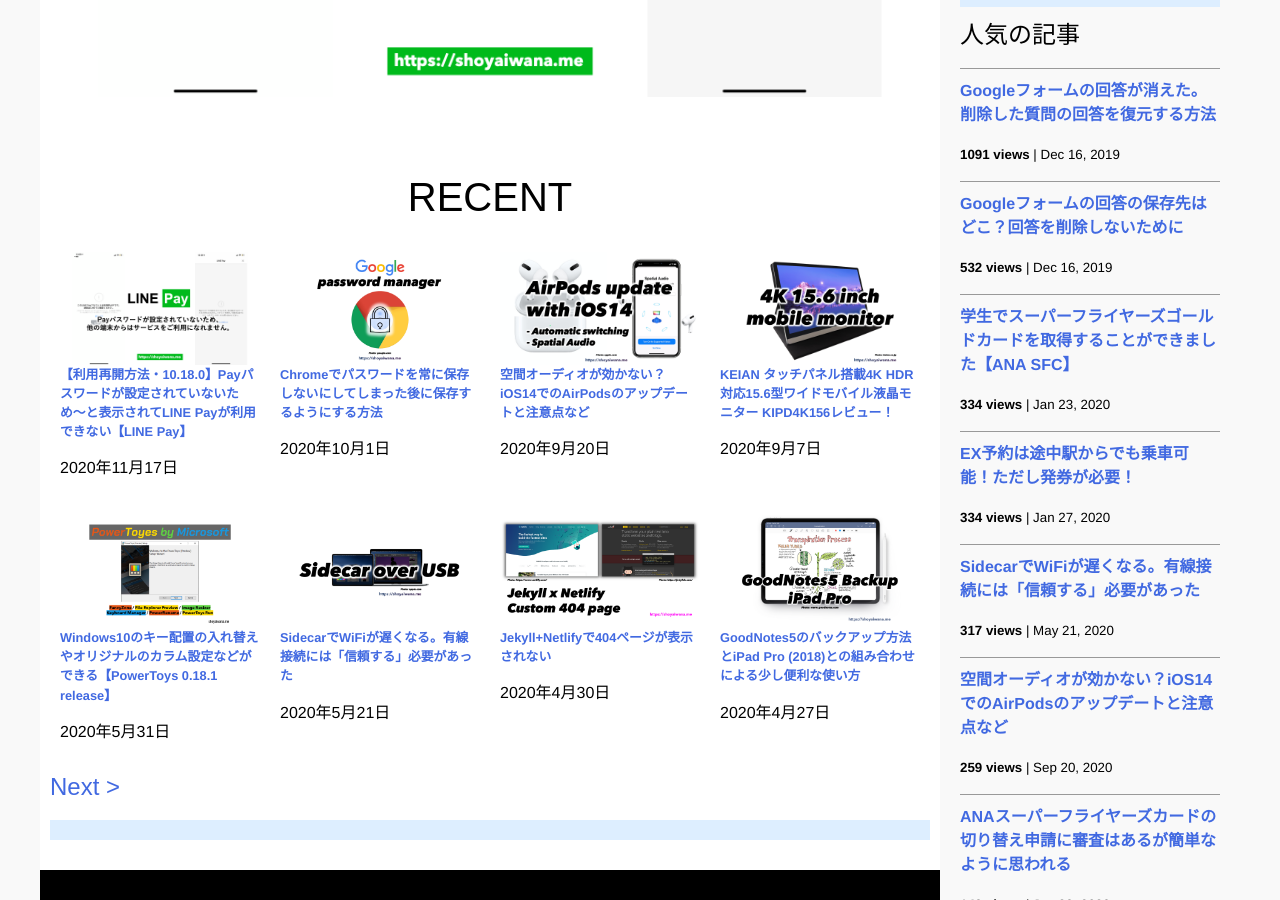
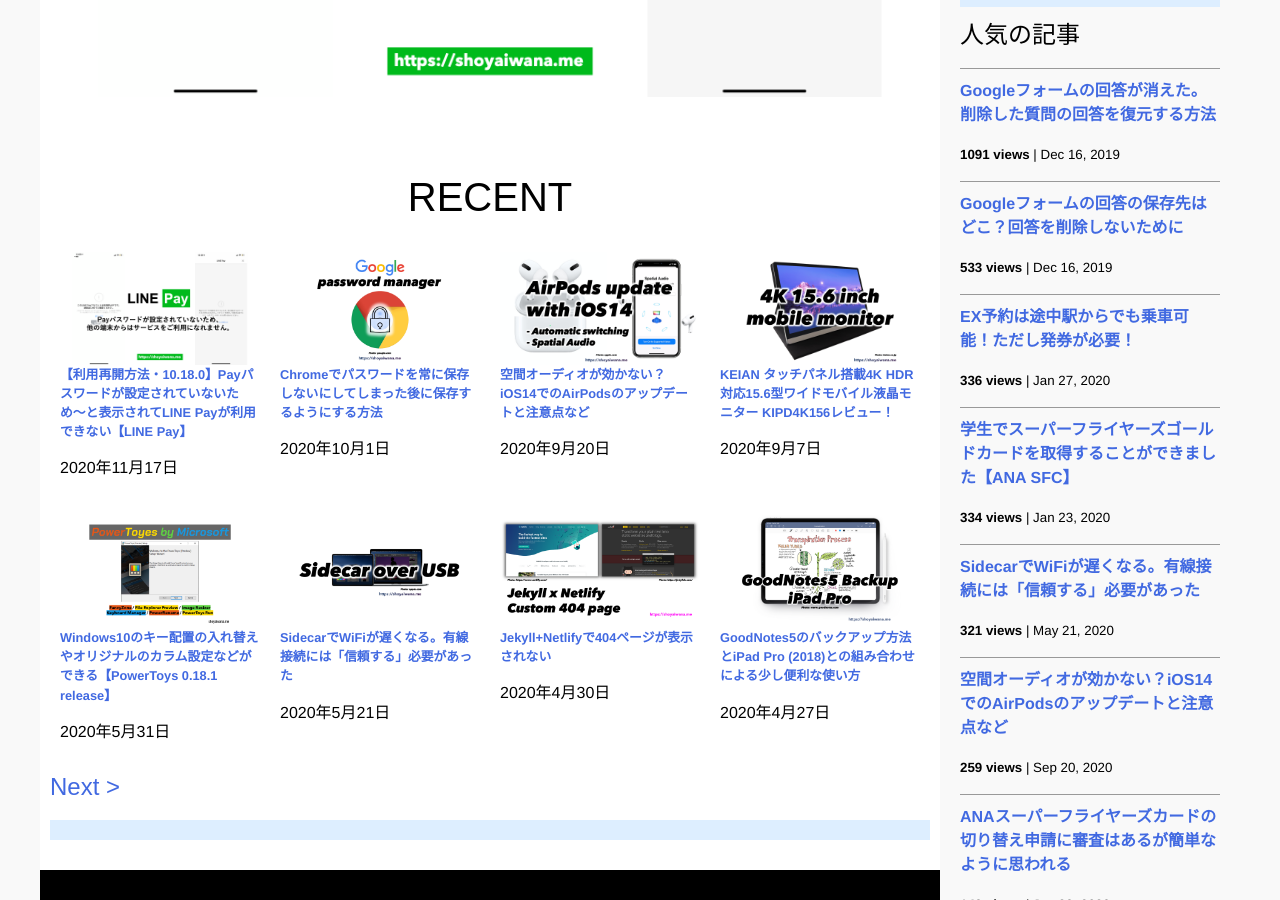
Before and after one commit to iwanaminami/shoyaiwaname, a Jekyll site: the page built from index.markdown, in a window 1280 px wide and 900 px high, scrolled down 930 px. Built offline with Jekyll 4.4.1, drawn with Linux system fonts in a browser that asks for light colours; nearby versions of some CDN libraries.

Commit message:
a new commit message

```diff
--- a/_data/popularposts.yml
+++ b/_data/popularposts.yml
@@ -1,13 +1,13 @@
 side:
   - view: 1091
     url: /2019/12/16/restore-googleform.html
-  - view: 532
+  - view: 533
     url: /2019/12/16/googleform-answers.html
+  - view: 336
+    url: /2020/01/27/ex-rideontheway.html
   - view: 334
     url: /2020/01/23/sfcgold.html
-  - view: 334
-    url: /2020/01/27/ex-rideontheway.html
-  - view: 317
+  - view: 321
     url: /2020/05/21/sidecar-via-cable.html
   - view: 259
     url: /2020/09/20/airpods.html
```
